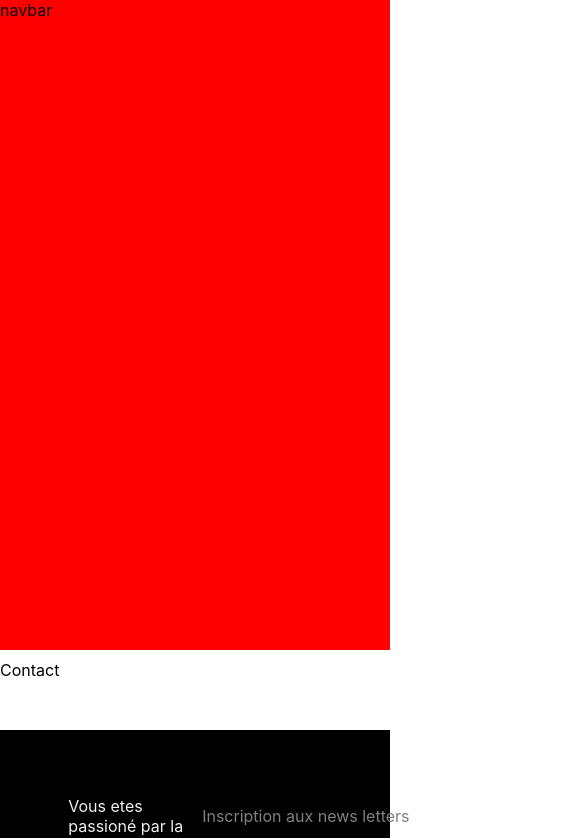
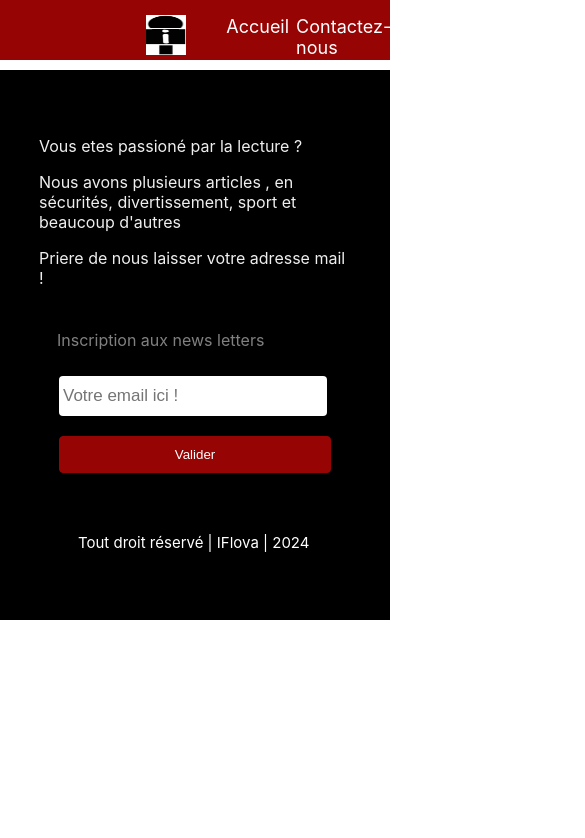
Before and after one commit to yavchris07/ifLova, a React (Create React App) app: page /contact in a window 390 px wide. Shown: the top 838 px of the page, 585 px wide, since content can reach past the window. Built offline with nearby package versions, Linux system fonts and the light colour scheme.

Commit message:
nav-bar set up

```diff
--- a/src/App.tsx
+++ b/src/App.tsx
@@ -6,9 +6,9 @@ import './styles/app.scss';
 function App() {
   return (
     <div className='app'>
-      <NavBar />
+      {/* <NavBar /> */}
       <Routing />
-      <Footer />
+      {/* <Footer /> */}
     </div>
   );
 }
--- a/src/components/nav-bar.tsx
+++ b/src/components/nav-bar.tsx
@@ -1,9 +1,36 @@
-import React from 'react'
+import { Link } from 'react-router-dom'
+import log from '../assets/icon.png'
+
 
 export default function NavBar() {
-  return (
-    <div className='nav-bar'>
-      navbar
-    </div>
-  )
+
+    const lists = [
+        { lk: '/', tle: 'Accueil' },
+        { lk: '/contact', tle: 'Contactez-nous' },
+        { lk: '/about', tle: 'Apropos' },
+
+    ];
+
+    return (
+        <div className='nav-bar'>
+            <div className='container'>
+                <div className='logo'>
+                    <img src={log} alt="" />
+                </div>
+                <ul className='nav-bat-list-item'>
+                    {
+                        lists.map((l, i) =>
+                            <Link
+                                to={l.lk}
+                                key={i}
+                                className='link'>
+                                <li className='menu-item'>
+                                    <span>{l.tle}</span>
+                                </li>
+                            </Link>)
+                    }
+                </ul>
+            </div>
+        </div>
+    )
 }
--- a/src/routing.tsx
+++ b/src/routing.tsx
@@ -6,18 +6,9 @@ import {
 import Home from './pages/home'
 import About from './pages/about'
 import Contact from './pages/contact'
+import NavBar from './components/nav-bar'
+import Footer from './components/footer'
 
-
-
-
-//Type or a list of our pages
-type Pages = {
-  // {
-  //   path:'/',
-  //   name:'home',
-  //   elemenr:'<Home />'
-  // }
-}
 
 //name, path, element
 
@@ -40,11 +31,15 @@ export default function Routing() {
 
   return (
     <Router>
+      <NavBar />
       <Routes>
-        {list.map((p) => {
-          return <Route path={p.path} element={p.element} /> }
+
+        {list.map((p,index) => {
+          return <Route path={p.path} element={p.element} key={index}/> }
         )}
+
       </Routes>
+      <Footer/>
     </Router>
   )
 }
--- a/src/styles/app.scss
+++ b/src/styles/app.scss
@@ -1,5 +1,5 @@
 :root{
-    --kprimary:red;
+    --kprimary:rgb(151, 4, 4);
     --kwhite:#fff;
     --kblak:#000;
     --kgrey: grey;
@@ -10,9 +10,40 @@
 //Nav bars
 .nav-bar{
     width: 100%;
-    height: 650px;
+    height: 60px;
     background: var(--kprimary);
-    margin-bottom: 10px;
+    position: absolute;
+
+    .container{
+        width: 25%;
+        margin: auto;
+        background: var();
+        display: flex;
+        justify-content: space-between;
+        align-items: center;
+
+        .logo{
+            img{
+                width: 40px;
+                height: 40px;
+            }
+        }
+
+
+        .nav-bat-list-item{
+            display: flex;
+            gap: 7px;
+
+            .link{
+                list-style: none;
+                text-decoration: none;
+                font-size: 18px;
+                color: var(--kwhite);
+            }
+
+        }
+    }
+    // margin-bottom: 10px;
 }
 
 
@@ -58,7 +89,7 @@
                 }
 
                 button{
-                    border: 1px solid var(--kprimary);
+                    border: 1px solid rgb(151, 4, 4);
                     padding: 8px 25px;
                     margin: 10px;
                     border-radius: 4px;
@@ -79,3 +110,66 @@
     }
 
 }
+
+
+//respo
+@media screen and (max-width: 600px) {
+
+
+
+
+    //Footer
+    .footer{
+        height: 500px;
+        background: var(--kblak);
+
+        .form{
+            width: 80%;
+            display: flex;
+            flex-direction: column;
+
+            .ins{
+                background: var();
+                padding: 10px;
+                color: var(--kgrey);
+                // background: yellow;
+
+                p{
+                    margin-left: 8px;
+                }
+
+                form{
+                    display: flex;
+                    flex-direction: column;
+                    input{
+
+                        width: 260px;
+                        margin: 10px;
+                        border-radius: 4px;
+                        font-size: 17px;
+                        border: none;
+                        padding: 4px;
+                    }
+
+                    button{
+                        border: 1px solid rgb(151, 4, 4);
+                        padding: 10px 25px;
+                        margin: 10px;
+                        border-radius: 4px;
+                        color: var(--kwhite);
+                        background: rgb(151, 4, 4);
+                        cursor: pointer;
+                    }
+
+                }
+            }
+        }
+
+        .foot{
+            width: 60%;
+            padding-top: 25px;
+            font-size: 15px;
+        }
+
+    }
+}
```
